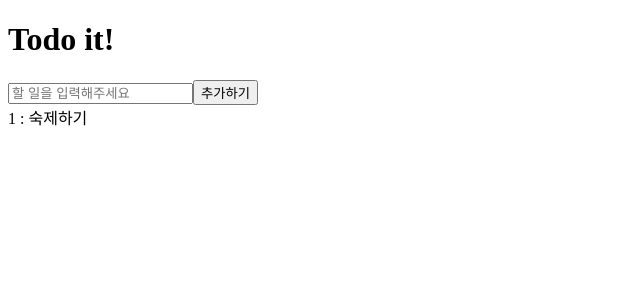
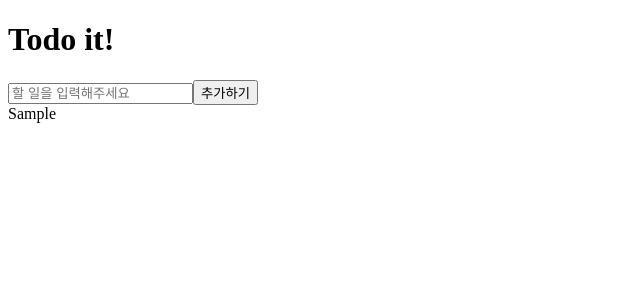
Before and after one commit to kimarinn/todolist, a Vue app: page / in a window 1280 px wide. Both pictures are taken after typing "Sample" into the empty fields and a click on the button "추가하기". Shown: the top 300 px of the page, without its empty margins (0-640 px from the left). Built offline with nearby package versions, Linux system fonts and the light colour scheme; a web font is replaced by a local one.

Commit message:
0814_버튼클릭 시 투두인풋 아래 찍히기

```diff
--- a/src/App.vue
+++ b/src/App.vue
@@ -3,8 +3,8 @@
 <template>
   <div id="app">
     <TodoHeader />
-    <TodoInput />
-    <TodoItem />
+    <TodoInput @clickBtn="addItem"/>
+    <TodoItem v-for="(item, key) in item" :key="key" :todo="item" />
    <!-- <nav>
       <router-link to="/">Home</router-link>
       <router-link to="/about">About</router-link>
@@ -23,6 +23,18 @@ export default {
    TodoHeader,
    TodoInput,
    TodoItem
+  },
+  data(){
+    return{
+      item: [],
+      title: 'To do list'
+    }
+  },
+  methods: {
+    addItem(todo){
+      console.log(todo)
+      this.item.push(todo)
+    }
   }
 }
 </script>
--- a/src/components/TodoButton.vue
+++ b/src/components/TodoButton.vue
@@ -14,7 +14,6 @@ export default {
     methods: {
         // 소문자 시작
         clickAddButton () {
-            console.log('click add button')
             this.$emit('clickButton')
         }
     }
--- a/src/components/TodoInput.vue
+++ b/src/components/TodoInput.vue
@@ -1,7 +1,7 @@
 <template>
     <div class="input">
         <input type="text" v-model="item" placeholder="할 일을 입력해주세요">
-        <TodoButton @clickButton="addTodo" />
+        <TodoButton @clickButton="click" />
     </div>
 </template>
 
@@ -13,13 +13,14 @@ export default {
     },
     data () {
         return {
-            item : ""
+            item : ''
         }
     },
     methods: {
         // 권장 사항: 동사 형태로
-        addTodo () {
+        click () {
             console.log(this.item)
+            this.$emit('clickBtn',this.item)
             this.item=''
         }
     }
--- a/src/components/TodoItem.vue
+++ b/src/components/TodoItem.vue
@@ -1,15 +1,22 @@
 <template>
-    <div class="item">
-        {{number}} : {{item}}
+    <div class="item-container">
+        <!-- <div class="todo-number"> {{number}} </div> -->
+        <div class="todo-item"> {{ todo }}</div>
     </div>
 </template>
 
 <script>
 export default {
+    props: {
+        todo:{
+            type: String,
+            default: ''
+        }
+    },
     data () {
         return {
-            number : "1",
-            item : "숙제하기"
+            // number : "1",
+            // item : "숙제하기"
         }
     }
 }
```
